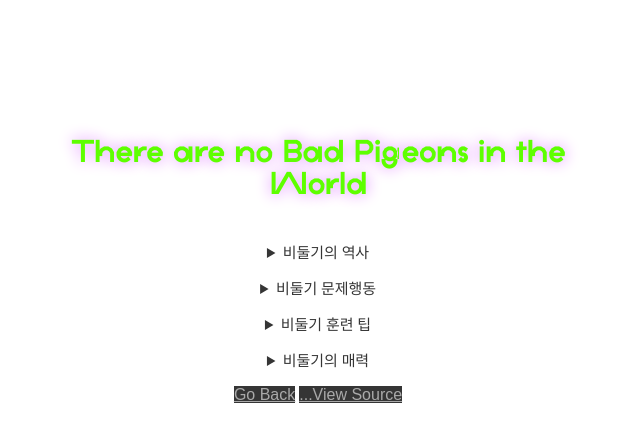
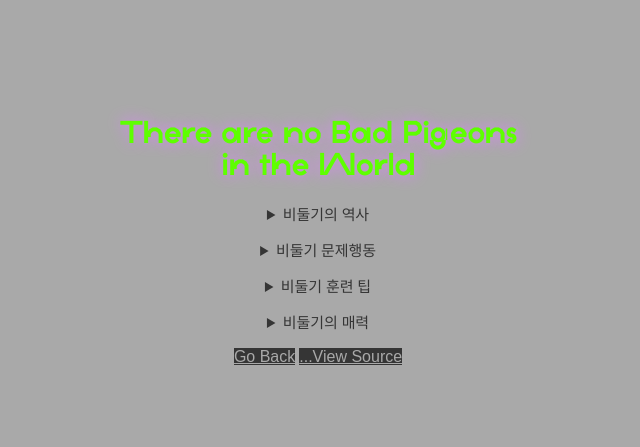
Before and after one commit to dltkdals0318/pigeon, a plain HTML site: page main.html in a window 1280 px wide. Shown: the whole page, without its empty margins (322-962 px from the left). Drawn offline with Linux system fonts and the light colour scheme; files whose address does not match are found by name; a web font is replaced by a local one.

Commit message:
Update main.html

```diff
--- a/main.html
+++ b/main.html
@@ -4,6 +4,7 @@
     <meta charset="UTF-8" />
     <meta name="viewport" content="width=device-width, initial-scale=1.0" />
     <link rel="stylesheet" type="text/css" href="style.css" />
+    <link rel="stylesheet" type="text/css" href="global.css" />
     <title>Document</title>
   </head>
   <body>
```
